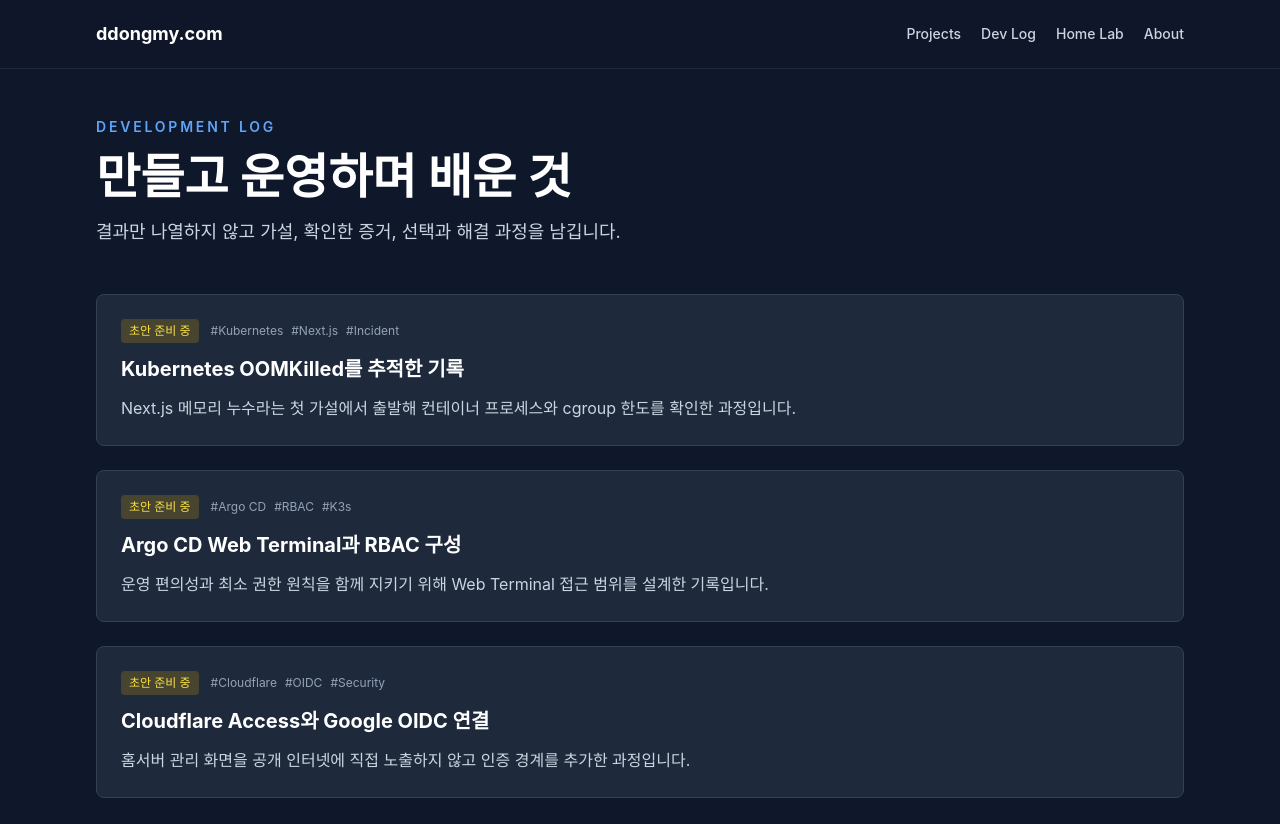
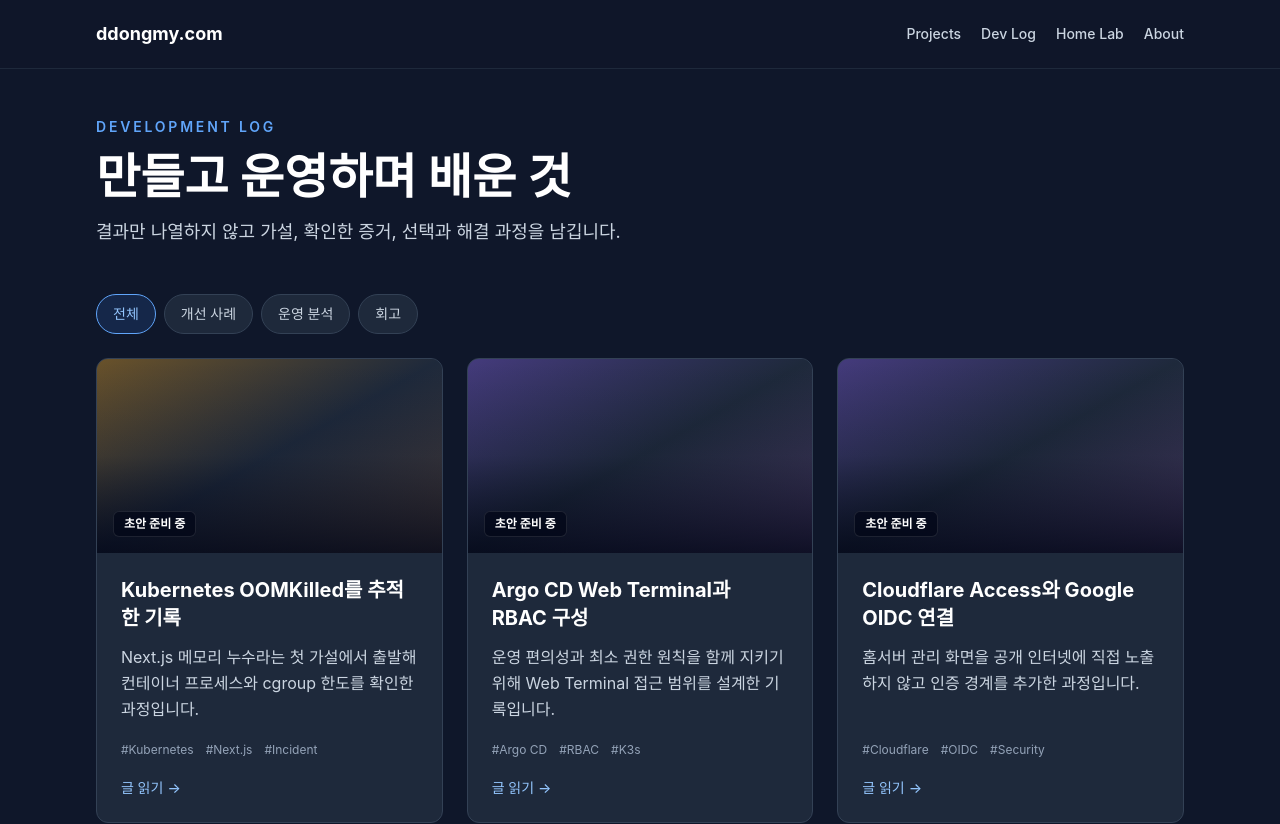
Before and after one commit to dongmin3891/ddongmy-os, a Next.js app: page /log in a window 1280 px wide. Shown: the top 824 px of the page. Built offline with nearby package versions, Linux system fonts and the light colour scheme; a web font is replaced by a local one.

Commit message:
feat: add development log category cards

```diff
--- a/app/(site)/log/page.tsx
+++ b/app/(site)/log/page.tsx
@@ -1,6 +1,8 @@
 import type { Metadata } from 'next'
 import PageIntro from '@/components/site/PageIntro'
+import DevelopmentLogCategoryFilter from '@/features/development-log/components/DevelopmentLogCategoryFilter'
 import DevelopmentLogList from '@/features/development-log/components/DevelopmentLogList'
+import { parseDevelopmentLogCategory } from '@/features/development-log/development-log'
 import { getDevelopmentLogSummaries } from '@/features/development-log/notion-development-logs.server'
 
 export const dynamic = 'force-dynamic'
@@ -11,8 +13,16 @@ export const metadata: Metadata = {
   alternates: { canonical: '/log' },
 }
 
-export default async function DevelopmentLogPage() {
+type DevelopmentLogPageProps = {
+  searchParams: Promise<{ category?: string | string[] }>
+}
+
+export default async function DevelopmentLogPage({ searchParams }: DevelopmentLogPageProps) {
+  const selectedCategory = parseDevelopmentLogCategory((await searchParams).category)
   const logs = await getDevelopmentLogSummaries()
+  const visibleLogs = selectedCategory
+    ? logs.filter((log) => log.category === selectedCategory)
+    : logs
 
   return (
     <div className="space-y-12">
@@ -21,7 +31,13 @@ export default async function DevelopmentLogPage() {
         title="만들고 운영하며 배운 것"
         description="결과만 나열하지 않고 가설, 확인한 증거, 선택과 해결 과정을 남깁니다."
       />
-      <DevelopmentLogList logs={logs} />
+      <div className="space-y-6">
+        <DevelopmentLogCategoryFilter selectedCategory={selectedCategory} />
+        <DevelopmentLogList
+          logs={visibleLogs}
+          emptyMessage={selectedCategory ? '선택한 분류에 공개된 개발 기록이 없습니다.' : undefined}
+        />
+      </div>
     </div>
   )
 }
--- /dev/null
+++ b/features/development-log/components/DevelopmentLogCategoryFilter.tsx
@@ -0,0 +1,55 @@
+import Link from 'next/link'
+import {
+  developmentLogCategories,
+  type DevelopmentLogCategory,
+} from '../development-log'
+
+type DevelopmentLogCategoryFilterProps = {
+  selectedCategory?: DevelopmentLogCategory
+}
+
+export default function DevelopmentLogCategoryFilter({
+  selectedCategory,
+}: DevelopmentLogCategoryFilterProps) {
+  return (
+    <nav aria-label="개발 기록 분류">
+      <ul className="flex flex-wrap gap-2">
+        <li>
+          <Link
+            href="/log"
+            aria-current={selectedCategory ? undefined : 'page'}
+            className={getCategoryLinkClassName(!selectedCategory)}
+          >
+            전체
+          </Link>
+        </li>
+        {developmentLogCategories.map((category) => {
+          const isSelected = selectedCategory === category.value
+
+          return (
+            <li key={category.value}>
+              <Link
+                href={`/log?category=${category.value}`}
+                aria-current={isSelected ? 'page' : undefined}
+                className={getCategoryLinkClassName(isSelected)}
+              >
+                {category.label}
+              </Link>
+            </li>
+          )
+        })}
+      </ul>
+    </nav>
+  )
+}
+
+function getCategoryLinkClassName(isSelected: boolean) {
+  const baseClassName =
+    'inline-flex min-h-10 items-center rounded-full border px-4 py-2 text-sm font-medium transition-colors focus-visible:outline-none focus-visible:ring-2 focus-visible:ring-primary-400 focus-visible:ring-offset-2 focus-visible:ring-offset-slate-900'
+
+  if (isSelected) {
+    return `${baseClassName} border-primary-400 bg-primary-500/15 text-primary-300`
+  }
+
+  return `${baseClassName} border-slate-700 bg-slate-800 text-slate-300 hover:border-slate-500 hover:text-white`
+}
--- a/features/development-log/components/DevelopmentLogList.tsx
+++ b/features/development-log/components/DevelopmentLogList.tsx
@@ -1,37 +1,95 @@
 import Link from 'next/link'
-import type { DevelopmentLogSummary } from '../development-log'
+import {
+  getDevelopmentLogCategoryLabel,
+  type DevelopmentLogSummary,
+} from '../development-log'
 
 type DevelopmentLogListProps = {
   logs: readonly DevelopmentLogSummary[]
+  emptyMessage?: string
 }
 
-export default function DevelopmentLogList({ logs }: DevelopmentLogListProps) {
+export default function DevelopmentLogList({
+  logs,
+  emptyMessage = '공개된 개발 기록이 없습니다.',
+}: DevelopmentLogListProps) {
   if (logs.length === 0) {
-    return <p className="rounded-lg border border-slate-700 bg-slate-800 p-6 text-slate-300">공개된 개발 기록이 없습니다.</p>
+    return <p className="rounded-lg border border-slate-700 bg-slate-800 p-6 text-slate-300">{emptyMessage}</p>
   }
 
   return (
-    <div className="grid gap-6">
+    <div className="grid grid-cols-[repeat(auto-fit,minmax(min(100%,20rem),1fr))] gap-6">
       {logs.map((log) => (
-        <article key={log.slug} className="rounded-lg border border-slate-700 bg-slate-800 p-6">
-          <div className="mb-3 flex flex-wrap items-center gap-3">
-            <span className="rounded bg-yellow-500/20 px-2 py-1 text-xs font-medium text-yellow-300">
-              {log.status === 'draft' ? '초안 준비 중' : '공개'}
-            </span>
-            <ul className="flex flex-wrap gap-2 text-xs text-slate-400" aria-label={`${log.title} 태그`}>
+        <article
+          key={log.slug}
+          className="group relative flex h-full flex-col overflow-hidden rounded-xl border border-slate-700 bg-slate-800 transition duration-300 hover:-translate-y-1 hover:border-primary-400/60 hover:shadow-xl hover:shadow-slate-950/30 focus-within:ring-2 focus-within:ring-primary-400 motion-reduce:transform-none motion-reduce:transition-none"
+        >
+          <DevelopmentLogThumbnail log={log} />
+          <div className="flex flex-1 flex-col p-6">
+            <h2 className="line-clamp-2 text-xl font-bold leading-snug text-white transition-colors group-hover:text-primary-300">
+              <Link
+                href={`/log/${log.slug}`}
+                className="after:absolute after:inset-0 after:content-[''] focus-visible:outline-none"
+              >
+                {log.title}
+              </Link>
+            </h2>
+            <p className="mt-3 line-clamp-3 flex-1 leading-relaxed text-slate-300">{log.summary}</p>
+            <ul className="mt-5 flex flex-wrap gap-x-3 gap-y-1 text-xs text-slate-400">
               {log.tags.map((tag) => (
                 <li key={tag}>#{tag}</li>
               ))}
             </ul>
+            <span className="mt-5 inline-flex items-center gap-1 text-sm font-medium text-primary-300">
+              글 읽기
+              <span
+                className="transition-transform duration-300 group-hover:translate-x-1 motion-reduce:transform-none motion-reduce:transition-none"
+                aria-hidden="true"
+              >
+                →
+              </span>
+            </span>
           </div>
-          <h2 className="text-xl font-bold text-white">
-            <Link href={`/log/${log.slug}`} className="hover:text-primary-400">
-              {log.title}
-            </Link>
-          </h2>
-          <p className="mt-3 leading-relaxed text-slate-300">{log.summary}</p>
         </article>
       ))}
     </div>
   )
 }
+
+type DevelopmentLogThumbnailProps = {
+  log: DevelopmentLogSummary
+}
+
+function DevelopmentLogThumbnail({ log }: DevelopmentLogThumbnailProps) {
+  const categoryLabel =
+    log.status === 'draft' ? '초안 준비 중' : getDevelopmentLogCategoryLabel(log.category)
+
+  return (
+    <div
+      className={`relative aspect-video overflow-hidden ${getCategoryBackgroundClassName(log.category)}`}
+    >
+      {log.thumbnailUrl && (
+        <div
+          className="absolute inset-0 bg-cover bg-center transition-transform duration-500 group-hover:scale-105 motion-reduce:transform-none motion-reduce:transition-none"
+          style={{ backgroundImage: `url(${log.thumbnailUrl})` }}
+          aria-hidden="true"
+        />
+      )}
+      <div className="absolute inset-0 bg-gradient-to-t from-slate-950/80 via-slate-950/10 to-transparent" />
+      <span className="absolute bottom-4 left-4 rounded-md border border-white/10 bg-slate-950/70 px-2.5 py-1 text-xs font-semibold text-white backdrop-blur-sm">
+        {categoryLabel}
+      </span>
+    </div>
+  )
+}
+
+function getCategoryBackgroundClassName(category: DevelopmentLogSummary['category']) {
+  switch (category) {
+    case 'improvement':
+      return 'bg-gradient-to-br from-blue-500/40 via-slate-800 to-cyan-400/20'
+    case 'operations':
+      return 'bg-gradient-to-br from-amber-500/35 via-slate-800 to-orange-400/20'
+    case 'retrospective':
+      return 'bg-gradient-to-br from-violet-500/35 via-slate-800 to-fuchsia-400/20'
+  }
+}
--- a/features/development-log/development-log.ts
+++ b/features/development-log/development-log.ts
@@ -6,20 +6,45 @@ export const developmentLogSlugSchema = z
   .max(120)
   .regex(/^[a-z0-9]+(?:-[a-z0-9]+)*$/)
 
+const developmentLogCategoryValues = ['improvement', 'operations', 'retrospective'] as const
+
+export const developmentLogCategorySchema = z.enum(developmentLogCategoryValues)
+
+export type DevelopmentLogCategory = z.infer<typeof developmentLogCategorySchema>
+
+export const developmentLogCategories: readonly {
+  value: DevelopmentLogCategory
+  label: string
+}[] = [
+  { value: 'improvement', label: '개선 사례' },
+  { value: 'operations', label: '운영 분석' },
+  { value: 'retrospective', label: '회고' },
+]
+
 export type DevelopmentLogStatus = 'draft' | 'published'
 
 export type DevelopmentLogSummary = {
   slug: string
   title: string
   summary: string
+  category: DevelopmentLogCategory
   tags: readonly string[]
   status: DevelopmentLogStatus
+  thumbnailUrl?: string
   publishedAt?: string
   updatedAt?: string
   seoTitle?: string
   seoDescription?: string
 }
 
+export function parseDevelopmentLogCategory(value: string | string[] | undefined) {
+  return developmentLogCategorySchema.safeParse(value).data
+}
+
+export function getDevelopmentLogCategoryLabel(category: DevelopmentLogCategory) {
+  return developmentLogCategories.find((item) => item.value === category)?.label ?? category
+}
+
 export type DevelopmentLogDraft = DevelopmentLogSummary & {
   status: 'draft'
   topics: readonly string[]
--- a/features/development-log/development-logs.ts
+++ b/features/development-log/development-logs.ts
@@ -5,6 +5,7 @@ export const developmentLogs: readonly DevelopmentLogDraft[] = [
     slug: 'kubernetes-oomkilled',
     title: 'Kubernetes OOMKilled를 추적한 기록',
     summary: 'Next.js 메모리 누수라는 첫 가설에서 출발해 컨테이너 프로세스와 cgroup 한도를 확인한 과정입니다.',
+    category: 'operations',
     tags: ['Kubernetes', 'Next.js', 'Incident'],
     status: 'draft',
     topics: ['반복 재시작 증상', '메모리 사용 프로세스 확인', '보안 패치와 이미지 교체'],
@@ -13,6 +14,7 @@ export const developmentLogs: readonly DevelopmentLogDraft[] = [
     slug: 'argocd-web-terminal',
     title: 'Argo CD Web Terminal과 RBAC 구성',
     summary: '운영 편의성과 최소 권한 원칙을 함께 지키기 위해 Web Terminal 접근 범위를 설계한 기록입니다.',
+    category: 'retrospective',
     tags: ['Argo CD', 'RBAC', 'K3s'],
     status: 'draft',
     topics: ['접근 요구사항', 'ServiceAccount와 RBAC 범위', '운영 검증'],
@@ -21,6 +23,7 @@ export const developmentLogs: readonly DevelopmentLogDraft[] = [
     slug: 'cloudflare-access-oidc',
     title: 'Cloudflare Access와 Google OIDC 연결',
     summary: '홈서버 관리 화면을 공개 인터넷에 직접 노출하지 않고 인증 경계를 추가한 과정입니다.',
+    category: 'retrospective',
     tags: ['Cloudflare', 'OIDC', 'Security'],
     status: 'draft',
     topics: ['보호할 경로', 'OIDC 로그인 흐름', '접근 정책 확인'],
--- a/features/development-log/notion-development-log.ts
+++ b/features/development-log/notion-development-log.ts
@@ -1,16 +1,33 @@
 import { z } from 'zod'
-import type { DevelopmentLogSummary } from './development-log'
+import type { DevelopmentLogCategory, DevelopmentLogSummary } from './development-log'
 
 const richTextSchema = z.object({ plain_text: z.string() })
+
+const notionCoverSchema = z
+  .discriminatedUnion('type', [
+    z.object({ type: z.literal('external'), external: z.object({ url: z.url() }) }),
+    z.object({ type: z.literal('file'), file: z.object({ url: z.url() }) }),
+  ])
+  .nullable()
 
 const developmentLogPageSchema = z.object({
   object: z.literal('page'),
   id: z.string(),
   last_edited_time: z.string(),
+  cover: notionCoverSchema.optional(),
   properties: z.object({
     Title: z.object({ type: z.literal('title'), title: z.array(richTextSchema) }),
     Slug: z.object({ type: z.literal('rich_text'), rich_text: z.array(richTextSchema) }),
     Summary: z.object({ type: z.literal('rich_text'), rich_text: z.array(richTextSchema) }),
+    Category: z
+      .object({
+        type: z.literal('select'),
+        select: z.object({ name: z.string() }).nullable(),
+      })
+      .optional(),
+    Series: z
+      .object({ type: z.literal('rich_text'), rich_text: z.array(richTextSchema) })
+      .optional(),
     Tags: z.object({
       type: z.literal('multi_select'),
       multi_select: z.array(z.object({ name: z.string() })),
@@ -49,6 +66,30 @@ function joinPlainText(items: readonly z.infer<typeof richTextSchema>[]) {
   return items.map((item) => item.plain_text).join('')
 }
 
+function getNotionCoverUrl(cover: z.infer<typeof notionCoverSchema> | undefined) {
+  if (!cover) return undefined
+  return cover.type === 'external' ? cover.external.url : cover.file.url
+}
+
+function toDevelopmentLogCategory(
+  page: z.infer<typeof developmentLogPageSchema>,
+): DevelopmentLogCategory {
+  const category = page.properties.Category?.select?.name
+  const legacySeries = joinPlainText(page.properties.Series?.rich_text ?? [])
+
+  switch (category ?? legacySeries) {
+    case '개선 사례':
+      return 'improvement'
+    case '운영 분석':
+      return 'operations'
+    case '회고':
+    case '홈서버에서 Kubernetes까지':
+      return 'retrospective'
+    default:
+      throw new Error(`Published Notion page ${page.id} has an unsupported Category`)
+  }
+}
+
 export function toPublishedDevelopmentLog(
   page: z.infer<typeof developmentLogPageSchema>,
 ): PublishedDevelopmentLog {
@@ -66,8 +107,10 @@ export function toPublishedDevelopmentLog(
     slug,
     title,
     summary,
+    category: toDevelopmentLogCategory(page),
     tags: page.properties.Tags.multi_select.map((tag) => tag.name),
     status: 'published',
+    thumbnailUrl: getNotionCoverUrl(page.cover),
     notionPageId: page.id,
     publishedAt: page.properties.PublishedAt.date?.start,
     updatedAt: page.last_edited_time,
```
